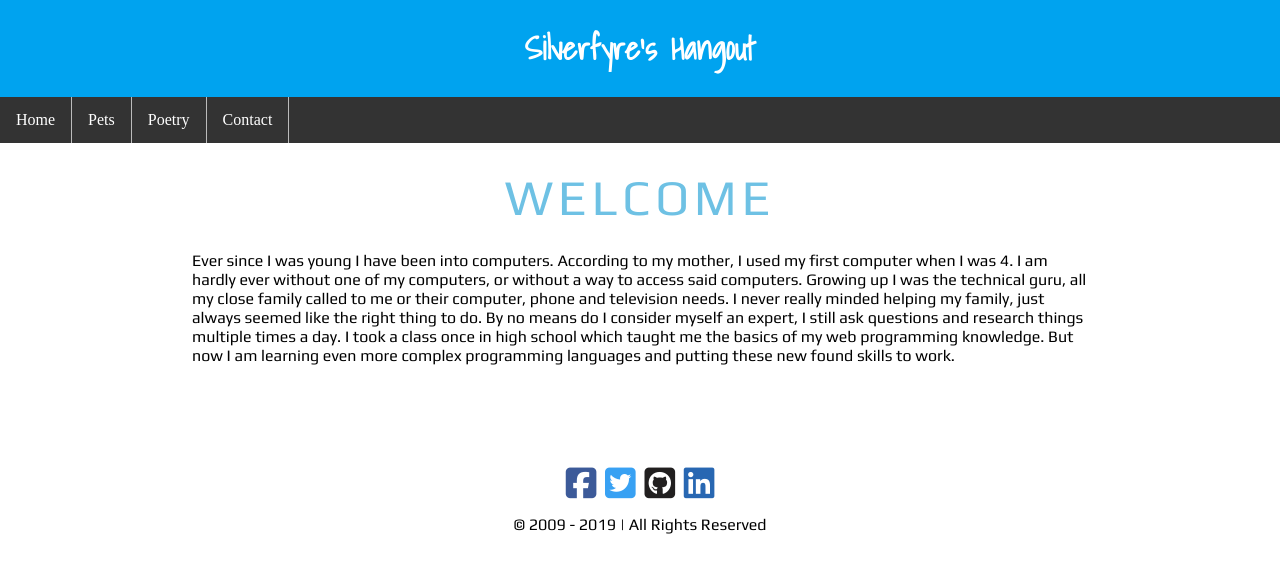
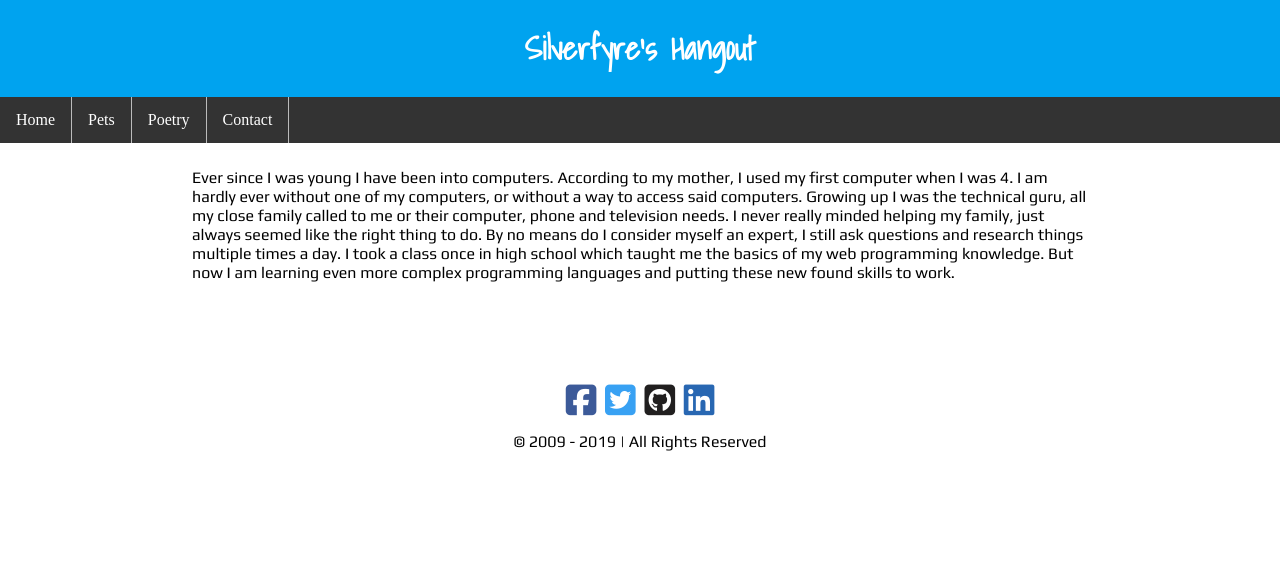
Before and after one commit to iSilverfyre/isilverfyre.github.io, a Jekyll site: the page built from index.html, in a window 1280 px wide. Shown: the top 573 px of the page. Built offline with Jekyll 4.4.1, drawn with Linux system fonts in a browser that asks for light colours; nearby versions of some CDN libraries.

Commit message:
Update default.html

```diff
--- a/_layouts/default.html
+++ b/_layouts/default.html
@@ -23,7 +23,7 @@
 		<!--  ^ DO NOT ALTER HEADER AREA! ^ -->
 
 		<div id="site-body">
-			<div id="page-header">{{ page.header }}</div>
+			<div id="page-header">{{ header }}</div>
 			{{ content }}
 		</div>
 
```
